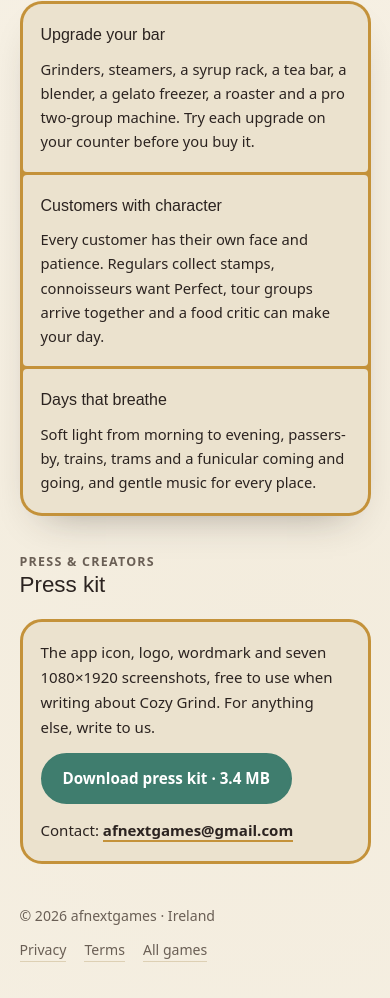
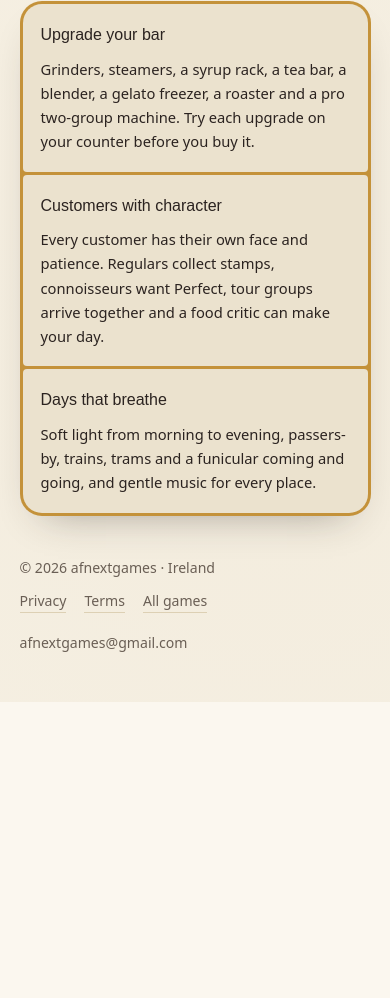
Before and after one commit to fmussap/fmussap.github.io, a plain HTML site: page cozy-grind/index.html in a window 390 px wide. Shown: the part 3396-4394 px from the top of the page. After the commit the page ends 4098 px from the top, so only its background shows below. Drawn offline with Linux system fonts and the light colour scheme; a web font is replaced by a local one.

Commit message:
Cozy Grind page: remove the press kit download

```diff
--- a/cozy-grind/index.html
+++ b/cozy-grind/index.html
@@ -186,9 +186,6 @@
   .more h3 { font-size: 1rem; }
   .more p { margin: 8px 0 0; font-size: 0.92rem; }
 
-  .press { display: flex; flex-wrap: wrap; gap: 14px 28px; align-items: center; justify-content: space-between; background: var(--tray); border: 3px solid var(--gold); border-radius: 22px; padding: clamp(18px, 3vw, 26px); margin-top: 20px; }
-  .press p { margin: 0; max-width: 52ch; font-size: 0.94rem; }
-  .mail { font-weight: 700; color: var(--ink); text-decoration: none; border-bottom: 2px solid var(--gold); user-select: all; }
 
   footer { margin-top: clamp(40px, 7vw, 64px); display: flex; flex-wrap: wrap; justify-content: space-between; gap: 10px 20px; font-size: 0.88rem; color: var(--ink-soft); }
   footer nav { display: flex; gap: 18px; flex-wrap: wrap; }
@@ -278,17 +275,6 @@
     </div>
   </section>
 
-  <section class="block" id="press">
-    <p class="eyebrow">Press &amp; creators</p>
-    <h2>Press kit</h2>
-    <div class="press">
-      <p>The app icon, logo, wordmark and seven 1080×1920 screenshots, free to use when writing about Cozy Grind. For anything else, write to us.</p>
-      <div class="actions" style="margin-top:0">
-        <a class="btn solid" href="cozy-grind-press-kit.zip" download>Download press kit · 3.4 MB</a>
-      </div>
-      <p>Contact: <span class="mail">afnextgames@gmail.com</span></p>
-    </div>
-  </section>
 
   <footer>
     <span>&copy; 2026 afnextgames · Ireland</span>
@@ -296,6 +282,7 @@
       <a href="https://fmussap.github.io/cozy-grind-privacy/">Privacy</a>
       <a href="https://fmussap.github.io/cozy-grind-privacy/terms.html">Terms</a>
       <a href="https://fmussap.github.io/">All games</a>
+      <span>afnextgames@gmail.com</span>
     </nav>
   </footer>
 </div>
```
Also changed, not shown: 1 other file.
